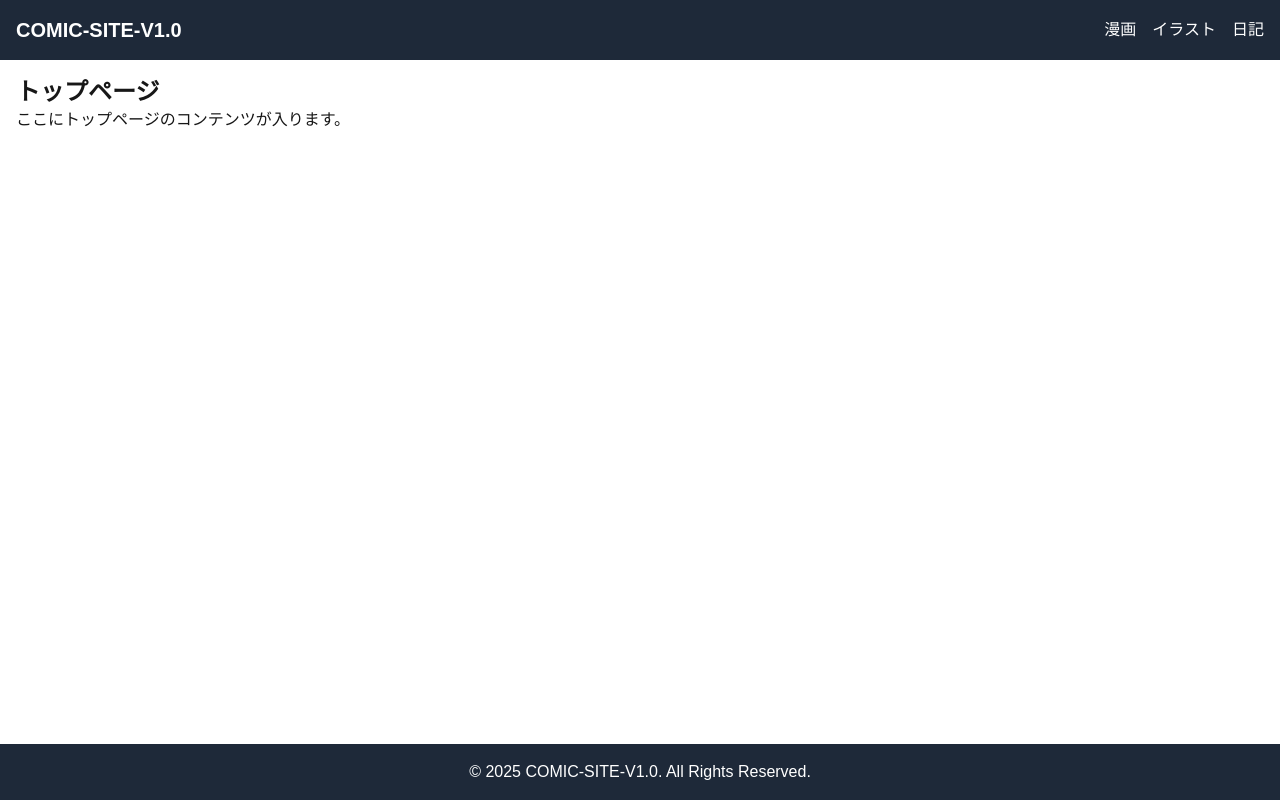
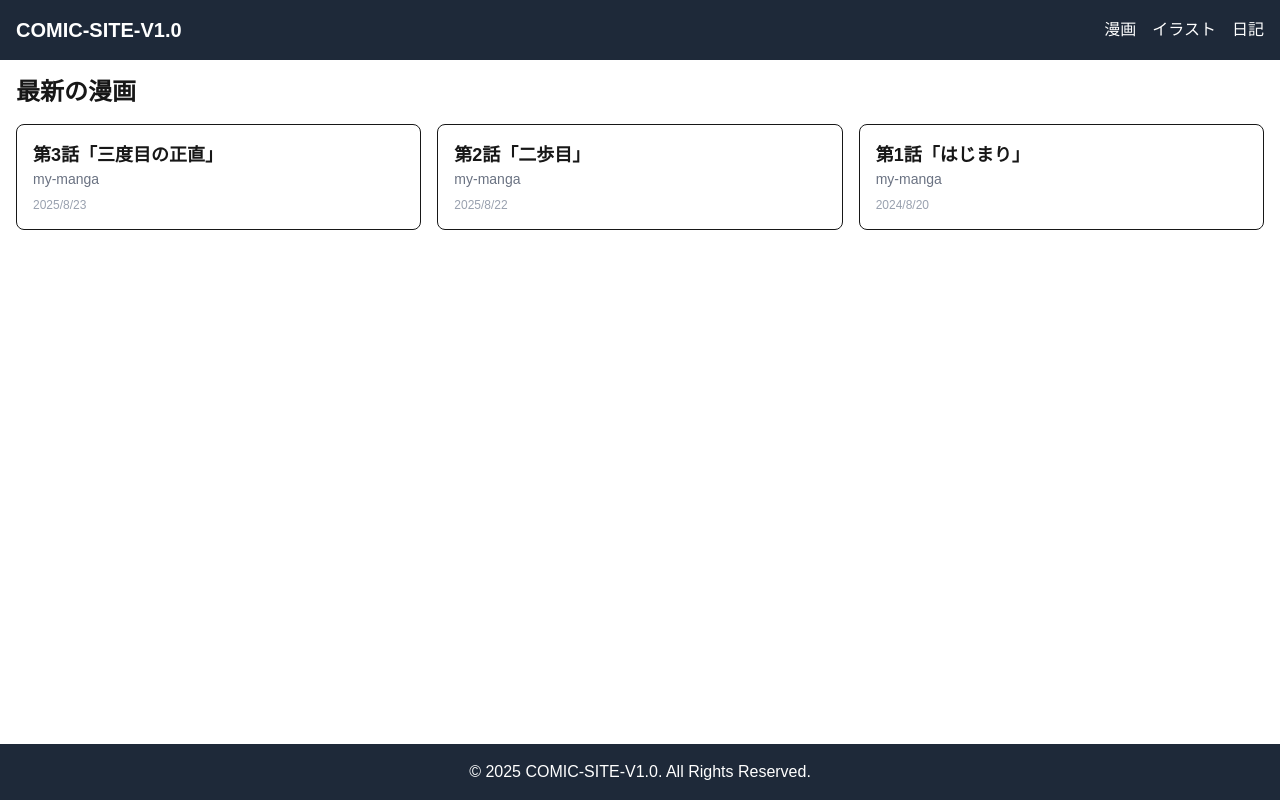
Before and after one commit to lgpq/comic-site-v1.0, a Next.js app: page / in a window 1280 px wide. Built offline with nearby package versions, Linux system fonts and the light colour scheme.

Commit message:
feat: add view new comics for top page

```diff
--- /dev/null
+++ b/contents/comics/my-manga/episode-02/meta.yaml
@@ -0,0 +1,6 @@
+title: 第2話「二歩目」
+date: 2025-08-22
+tags: [冒険, ファンタジー]
+pages:
+  - https://comic-site-v1-images-lgpq.s3.ap-northeast-1.amazonaws.com/comics/my-manga/episode-02/g24050501.png
+  - https://comic-site-v1-images-lgpq.s3.ap-northeast-1.amazonaws.com/comics/my-manga/episode-02/g24052301.png
--- /dev/null
+++ b/contents/comics/my-manga/episode-03/meta.yaml
@@ -0,0 +1,6 @@
+title: 第3話「三度目の正直」
+date: 2025-08-23
+tags: [冒険, ファンタジー]
+pages:
+  - https://comic-site-v1-images-lgpq.s3.ap-northeast-1.amazonaws.com/comics/my-manga/episode-03/001.png
+  - https://comic-site-v1-images-lgpq.s3.ap-northeast-1.amazonaws.com/comics/my-manga/episode-03/002.png
--- a/src/app/page.tsx
+++ b/src/app/page.tsx
@@ -1,8 +1,29 @@
+import Link from 'next/link';
+import { getAllComicEpisodes } from '@/utils/content';
+
 export default function Home() {
+  const latestEpisodes = getAllComicEpisodes().slice(0, 3);
+
   return (
     <div>
-      <h2 className="text-2xl font-bold">トップページ</h2>
-      <p>ここにトップページのコンテンツが入ります。</p>
+      <section>
+        <h2 className="text-2xl font-bold mb-4">最新の漫画</h2>
+        <div className="grid grid-cols-1 md:grid-cols-3 gap-4">
+          {latestEpisodes.map((episode) => (
+            <Link
+              key={`${episode.seriesTitle}-${episode.episodeSlug}`}
+              href={`/comics/${episode.seriesTitle}/${episode.episodeSlug}`}
+              className="block p-4 border rounded-lg hover:bg-gray-100 dark:hover:bg-gray-800 transition-colors"
+            >
+              <h3 className="text-lg font-semibold">{episode.title}</h3>
+              <p className="text-sm text-gray-500">{episode.seriesTitle}</p>
+              <p className="text-xs text-gray-400 mt-2">
+                {new Date(episode.date).toLocaleDateString('ja-JP')}
+              </p>
+            </Link>
+          ))}
+        </div>
+      </section>
     </div>
   );
 }
```
